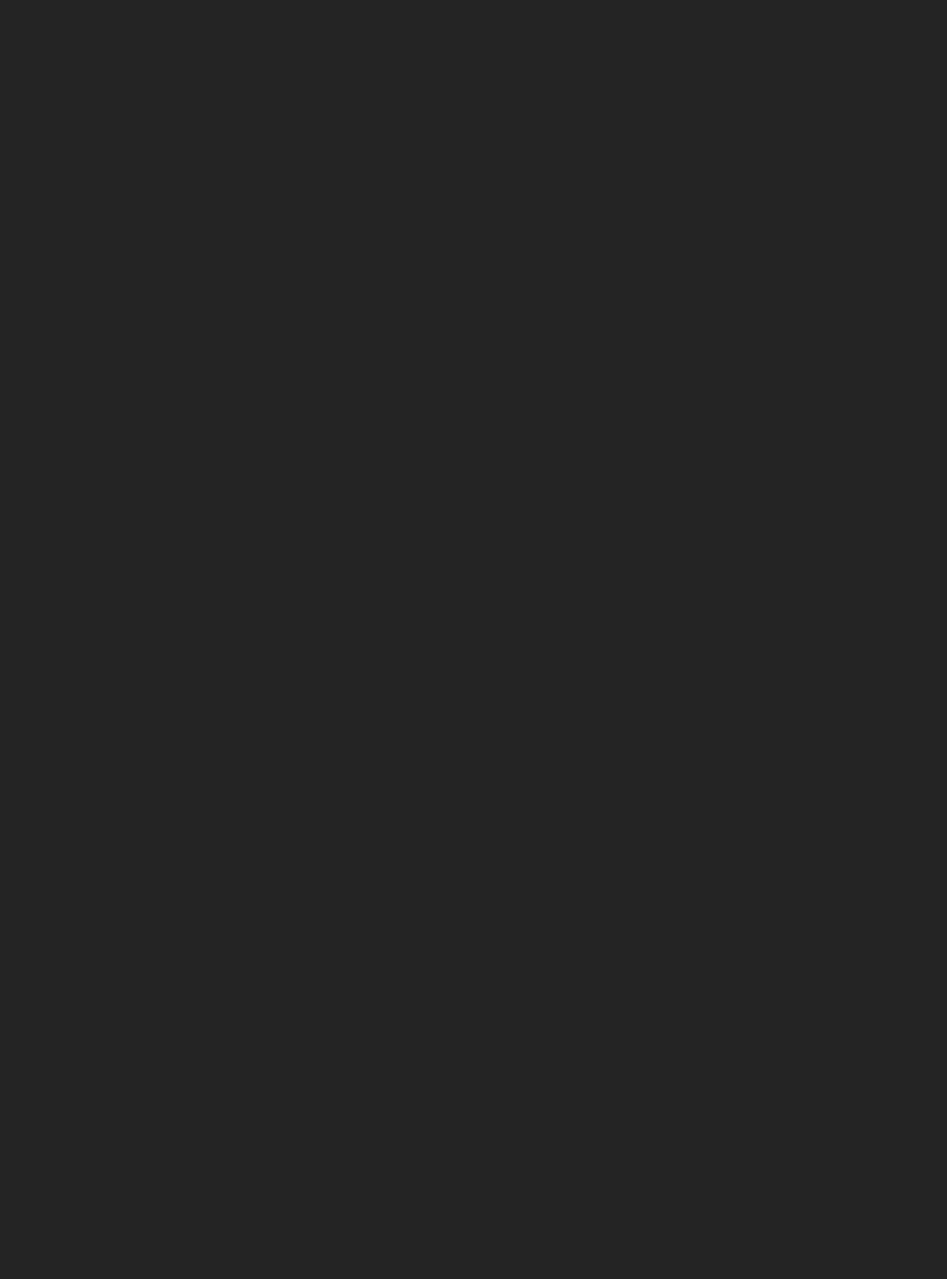
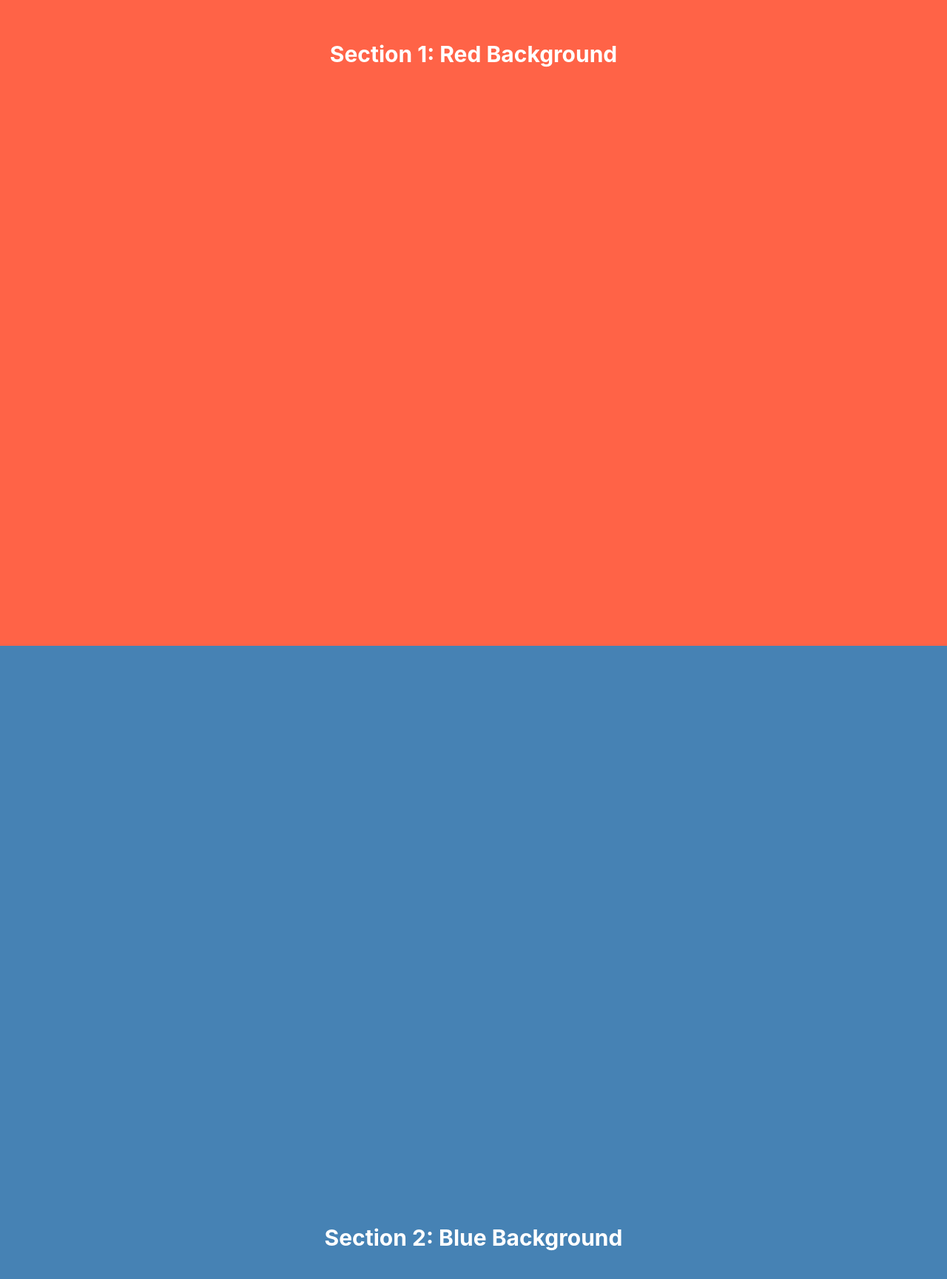
Before and after one commit to giterichub/eric-portfolio, a React (Vite) app: page / in a window 1280 px wide. Shown: the part 727-2456 px from the top of the page at 74% size. Before the commit the page ends 800 px from the top, so only its background shows below. Built offline with nearby package versions, Linux system fonts and the light colour scheme.

Commit message:
Imported all basic sections to app component

```diff
--- a/src/App.tsx
+++ b/src/App.tsx
@@ -1,6 +1,11 @@
 import { useState } from 'react'
 import reactLogo from './assets/react.svg'
 import Navbar from './components/Navbar';
+import Intro from './sections/Intro';
+import About from './sections/About';
+import Timeline from './sections/Intro';
+import Portfolio from './sections/Portfolio';
+import Contact from './sections/Contact';
 import './styles/navbar.css';
 import './App.css'
 
@@ -9,6 +14,11 @@ function App() {
   return (
     <div className="App">
       <Navbar />
+      <Intro />
+      <About />
+      <Timeline />
+      <Portfolio />
+      <Contact />
     </div>
   )
 }
```
